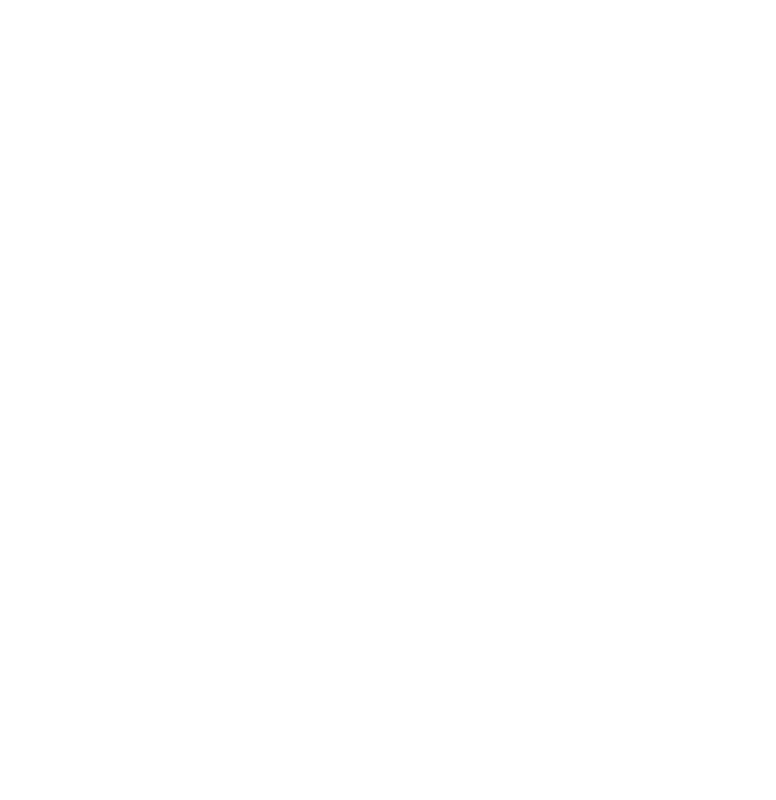
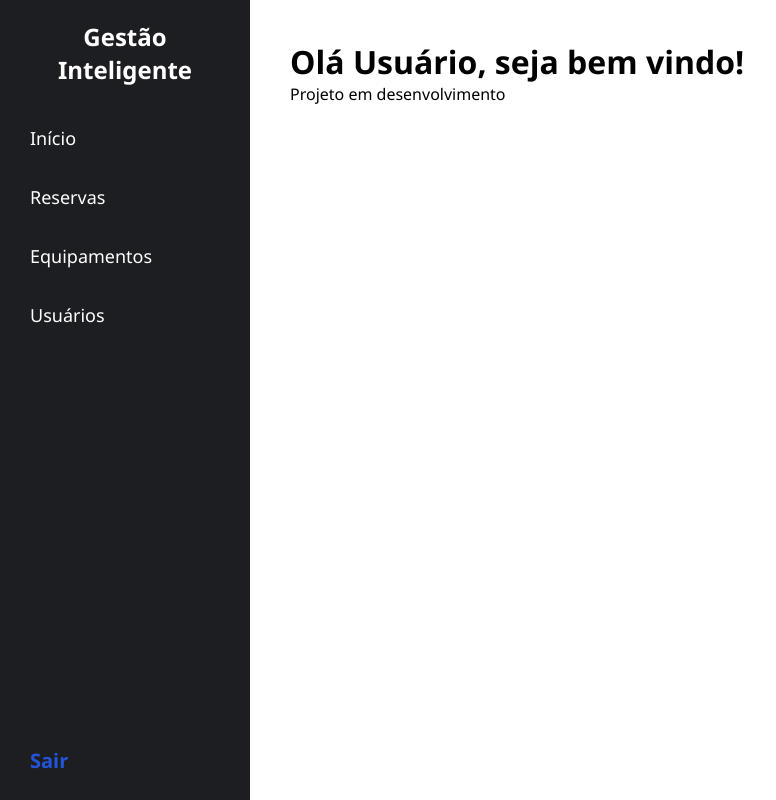
Before and after one commit to mateus-gondev/Gestao_Inteligente, a React (Vite) app: page /home in a window 1280 px wide. Before the commit this address had no page. Shown: the whole page, without its empty margins (0-776 px from the left). Built offline with nearby package versions, Linux system fonts and the light colour scheme.

Commit message:
Criação base do home.jsx com sidebar simples

```diff
--- a/src/App.jsx
+++ b/src/App.jsx
@@ -3,6 +3,7 @@
 import Login from './pages/Auth/login.jsx'
 import Cadastro from './pages/Auth/cadastro.jsx'
 import Esqueci from './pages/Auth/esquecisenha.jsx'
+import Home from './pages/Home/home.jsx'
 
 function App(){
     return(
@@ -10,6 +11,7 @@
             <Route path="/" element={<Login />} />
             <Route path="/cadastro" element={<Cadastro />} />
             <Route path="/esqueci" element={<Esqueci />} />
+            <Route path='/home' element={<Home />} />
         </Routes>
     )
 }
--- /dev/null
+++ b/src/assets/css/home_css/home.css
@@ -0,0 +1,60 @@
+.wrapper-home{
+    display: flex;
+    height: 100vh;
+}
+
+.sidebar{
+    width: 250px;
+    background-color: var(--preto-cinza);
+    color: var(--branco);
+    padding: 20px;
+}
+
+.sidebar h2 {
+    margin-bottom: 30px;
+    text-align: center;
+}
+
+.sidebar ul {
+    list-style: none;
+}
+
+.sidebar li {
+    margin-bottom: 15px;
+}
+
+.sidebar a {
+    color: var(--branco);
+    text-decoration: none;
+    font-size: 18px;
+    display: block;
+    padding: 10px;
+    border-radius: 4px;
+    transition: background 0.3s;
+}
+
+.sidebar a:hover {
+    background-color: var(--azul);
+}
+
+.exit{
+    margin-top: 400px;
+}
+
+.exit a{
+    color: var(--azul);
+    font-size: 20px;
+    font-weight: 600;
+}
+
+.exit a:hover{
+    color: var(--branco);
+    font-size: 20px;
+    font-weight: 600;
+}
+
+.container{
+    flex: 1;
+    padding: 40px;
+    background-color: var(--branco)
+}
--- a/src/pages/Auth/cadastro.jsx
+++ b/src/pages/Auth/cadastro.jsx
@@ -2,7 +2,7 @@
 import { Link, useLocation } from "react-router-dom";
 import { FaEye, FaEyeSlash } from "react-icons/fa";
 
-import "../../assets/css/cadastro.css";
+import "../../assets/css/login_css/cadastro.css";
 import bannerCadastro from "../../assets/imgs/BannerCadastro.png";
 import logoReseti from "../../assets/imgs/LogoReseti.png";
 
--- a/src/pages/Auth/esquecisenha.jsx
+++ b/src/pages/Auth/esquecisenha.jsx
@@ -1,7 +1,7 @@
 import { useState } from "react";
 import { Link, useLocation } from "react-router-dom";
 
-import "../../assets/css/esquecisenha.css";
+import "../../assets/css/login_css/esquecisenha.css";
 import logoReseti from "../../assets/imgs/LogoReseti.png";
 
 function Esqueci(){
--- a/src/pages/Auth/login.jsx
+++ b/src/pages/Auth/login.jsx
@@ -2,7 +2,7 @@
 import { Link, useLocation } from "react-router-dom";
 import { FaEye, FaEyeSlash } from "react-icons/fa";
 
-import "../../assets/css/login.css";
+import "../../assets/css/login_css/login.css";
 import bannerLogin from "../../assets/imgs/BannerLogin.png";
 import logoReseti from "../../assets/imgs/LogoReseti.png";
 
--- /dev/null
+++ b/src/pages/Home/home.jsx
@@ -0,0 +1,32 @@
+
+import "../../assets/css/home_css/home.css";
+
+function Home(){
+    return (
+        <div className="wrapper-home">
+            <anside className="sidebar">
+                <h2>Gestão Inteligente</h2>
+                <nav>
+                    <ul>
+                        <li><a href="#">Início</a></li>
+                        <li><a href="#">Reservas</a></li>
+                        <li><a href="#">Equipamentos</a></li>
+                        <li><a href="#">Usuários</a></li>
+                    </ul>
+                    <div>
+                        <ul className="exit">
+                            <li><a className="cont-exit" href="/">Sair</a></li>
+                        </ul>
+                    </div>
+                </nav>
+            </anside>
+
+            <main className="container">
+                <h1>Olá Usuário, seja bem vindo!</h1>
+                <p>Projeto em desenvolvimento</p>
+            </main>
+        </div>
+    );
+}
+
+export default Home;
```
Also changed, not shown: src/assets/css/login_css/cadastro.css (renamed from src/assets/css/cadastro.css), src/assets/css/login_css/esquecisenha.css (renamed from src/assets/css/esquecisenha.css), src/assets/css/login_css/login.css (renamed from src/assets/css/login.css).
